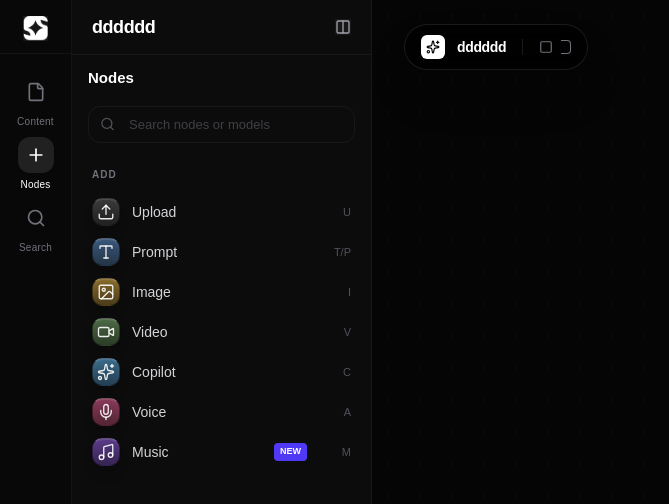
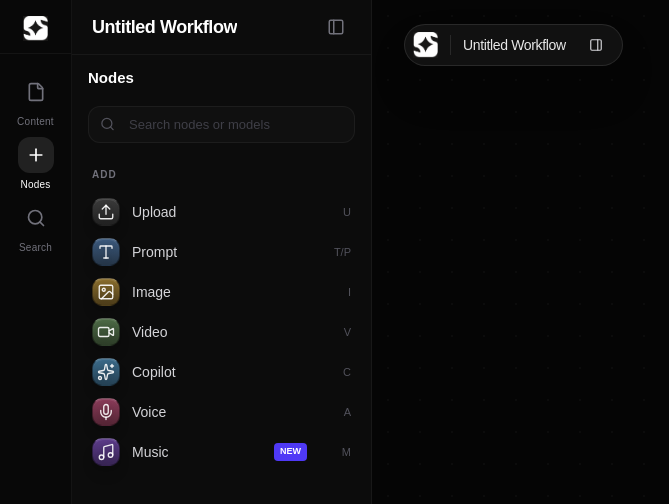
Before and after one commit to ani-ali/workflow, a Next.js app: page /Untitledworkflow in a window 1280 px wide. Shown: the top 504 px of the page, without its empty margins (0-669 px from the left). Built offline with nearby package versions, Linux system fonts and the light colour scheme.

Commit message:
changes in workflow section with header

```diff
--- a/app/Untitledworkflow/page.tsx
+++ b/app/Untitledworkflow/page.tsx
@@ -1,11 +1,11 @@
 "use client";
-
 import React, { useState, useRef, useEffect } from 'react';
 import Image from 'next/image';
 import {
   Upload, Type, Image as ImageIcon, Video,
   Sparkles, Mic, Music, Search,
-  Square, File, Plus, Columns
+  Square, File, Plus, Columns,
+  PanelRight
 } from 'lucide-react';
 
 // --- SUB-COMPONENTS ---
@@ -43,10 +43,9 @@ function IconButton({ icon, label, active = false, onClick }: { icon: React.Reac
 }
 
 // --- MAIN COMPONENT ---
-
 export default function NodeEditor() {
   const [isSidebarOpen, setIsSidebarOpen] = useState(true);
-  const [projectName, setProjectName] = useState("dddddd"); // Matches your image
+  const [projectName, setProjectName] = useState("Untitled Workflow");
   const [isEditing, setIsEditing] = useState(false);
   const inputRef = useRef<HTMLInputElement>(null);
 
@@ -60,28 +59,23 @@ export default function NodeEditor() {
   return (
     <div className="flex h-screen w-full bg-[#000000] text-zinc-300 font-sans overflow-hidden">
 
-      {/* LEFT NAVIGATION STRIP */}
-      <aside className="w-[72px] flex flex-col items-center py-4  border-r border-white/5 bg-[#080808] z-30">
+      {/* WRAPPER FOR LEFT UI - This entire block hides when isSidebarOpen is false */}
+      {isSidebarOpen && (
+        <div className="flex animate-in slide-in-from-left duration-300 ease-out h-full">
+          {/* 1. LEFT NAVIGATION STRIP */}
+          <aside className="w-[72px] flex flex-col items-center py-4 border-r border-white/5 bg-[#080808] z-30">
             <div className="mb-5 border-b border-white/5 w-full flex justify-center pb-3">
-
-         <Image src="/floww.png" alt="Logo"  width={'25'} height={'25'}/>
+              <Image src="/floww.png" alt="Logo" width={25} height={25} />
             </div>
             <nav className="flex flex-col gap-2 items-center flex-1">
               <IconButton icon={<File size={20} />} label="Content" />
-          <IconButton
-            icon={<Plus size={20} />}
-            label="Nodes"
-            active={isSidebarOpen}
-            onClick={() => setIsSidebarOpen(!isSidebarOpen)}
-          />
+              <IconButton icon={<Plus size={20} />} label="Nodes" active={true} />
               <IconButton icon={<Search size={20} />} label="Search" />
             </nav>
           </aside>
 
-      {/* EXPANDABLE NODES SIDEBAR */}
-      {isSidebarOpen && (
-        <aside className="w-[300px] bg-[#0c0c0c] border-r border-white/5 flex flex-col animate-in slide-in-from-left duration-300 ease-out">
-          {/* SYNCED PROJECT NAME HEADER */}
+          {/* 2. EXPANDABLE NODES SIDEBAR */}
+          <aside className="w-[300px] bg-[#0c0c0c] border-r border-white/5 flex flex-col z-20">
             <div className="h-[55px] flex items-center justify-between px-5 border-b border-white/5">
               {isEditing ? (
                 <input
@@ -90,33 +84,31 @@ export default function NodeEditor() {
                   onChange={(e) => setProjectName(e.target.value)}
                   onBlur={() => setIsEditing(false)}
                   onKeyDown={(e) => e.key === 'Enter' && setIsEditing(false)}
-                className="bg-transparent text-[18px] font-bold text-white outline-none w-full border border-white/10 rounded-xl mr-2"
+                  className="bg-transparent text-[18px] font-bold text-white outline-none w-full border border-white/10 rounded-xl px-2"
                 />
               ) : (
                 <h1
                   onClick={() => setIsEditing(true)}
-                className="text-[18px] font-bold text-white tracking-tight  cursor-pointer hover:opacity-80 transition-opacity"
+                  className="text-[18px] font-bold text-white tracking-tight cursor-pointer hover:opacity-80 transition-opacity truncate"
                 >
                   {projectName}
                 </h1>
               )}
 
-            {/* Sidebar Toggle Icon like in your image */}
+              {/* Internal Toggle - Hides both */}
               <div
-              className=" border-white/10 bg-white/5 cursor-pointer"
+                className="p-1.5 hover:bg-white/5 rounded-lg cursor-pointer transition-colors"
                 onClick={() => setIsSidebarOpen(false)}
               >
-              <Columns size={16} className="text-zinc-400 rotate-180" />
+                <PanelRight size={18} className="text-zinc-500 rotate-180" />
               </div>
             </div>
 
             <div className="p-4 mt-3 pt-0 flex-1 overflow-y-auto no-scrollbar">
-            {/* "Nodes" Title exactly as requested */}
               <h2 className="text-[15px] font-bold text-white mb-4">Nodes</h2>
-
               <div className="relative mb-6">
                 <Search className="absolute left-3 top-1/2 -translate-y-1/2 text-zinc-600" size={15} />
-              <input type="text" placeholder="Search nodes or models" className="w-full  border border-white/5 rounded-xl py-2 pl-10 pr-4 text-[13px] focus:outline-none focus:border-white/20 transition-all placeholder:text-zinc-700" />
+                <input type="text" placeholder="Search nodes or models" className="w-full bg-white/[0.02] border border-white/5 rounded-xl py-2 pl-10 pr-4 text-[13px] focus:outline-none focus:border-white/20 transition-all placeholder:text-zinc-700" />
               </div>
 
               <div className="space-y-1">
@@ -131,30 +123,32 @@ export default function NodeEditor() {
               </div>
             </div>
           </aside>
+        </div>
       )}
 
       {/* MAIN CANVAS AREA */}
       <main className="flex-1 relative bg-[#050505]">
         <div className="absolute inset-0 opacity-[0.03]" style={{ backgroundImage: 'radial-gradient(#ffffff 1px, transparent 1px)', backgroundSize: '32px 32px' }} />
 
-        {/* SYNCED FLOATING TOOLBAR */}
-        <div className="absolute top-6 left-8 flex items-center gap-3 bg-black/80 backdrop-blur-md border border-white/10 px-4 py-2.5 rounded-full shadow-2xl">
-          <div className="w-6 h-6 bg-white rounded-md flex items-center justify-center">
-            <Sparkles size={14} className="text-black" />
-          </div>
+        {/* FLOATING TOOLBAR */}
+        <div className="absolute top-6 left-8 flex items-center bg-[#111111] border border-white/10 pl-2 pr-3 py-1.5 rounded-full shadow-2xl transition-all hover:border-white/20 z-30">
+                        <Image src="/floww.png" alt="Logo" width={25} height={25} />
 
+          <div className="w-px h-5 bg-white/10 mx-3" />
           <span
             onClick={() => setIsEditing(true)}
-            className="text-sm font-semibold text-white tracking-tight cursor-pointer hover:text-zinc-300"
+            className="text-[14px] font-medium text-white/90 tracking-tight cursor-pointer hover:text-white mr-4"
           >
             {projectName}
           </span>
 
-          <div className="w-px h-4 bg-white/10 mx-1" />
+          {/* Main Toggle Button - Hides/Shows the entire Sidebar + Nav strip */}
+          <div
+            onClick={() => setIsSidebarOpen(!isSidebarOpen)}
+            className={`flex items-center justify-center w-7 h-7 rounded-lg  cursor-pointer transition-all ${isSidebarOpen ? '' : ''}`}
+          >
 
-          <div className="flex items-center gap-2 text-zinc-500 hover:text-white cursor-pointer transition-colors">
-            <Square size={14} />
-            <div className="w-[10px] h-[14px] border-r border-t border-b border-current rounded-r-sm" />
+            <PanelRight size={14} className={isSidebarOpen ? "" : "rotate-180"} />
           </div>
         </div>
       </main>
--- /dev/null
+++ b/app/workflowtabs/header.tsx
@@ -0,0 +1,82 @@
+import { Bell, ChevronDown, FileMinusCorner, MessageSquareMore, Search, Menu } from 'lucide-react';
+import React, { useState } from 'react';
+
+const Header = () => {
+  const [isMobileMenuOpen, setIsMobileMenuOpen] = useState(false);
+
+  return (
+    <header className="flex h-16 w-full items-center justify-between px-4 font-sans text-sm text-white">
+
+      {/* LEFT SECTION: Brand/Team Switcher */}
+      <div className="flex items-center gap-2">
+        <button className="flex items-center gap-2 rounded-lg bg-[#1a1a1a] px-3 py-1.5 transition hover:bg-[#252525]">
+          <FileMinusCorner size={15} className="text-white" />
+          <span className="font-bold whitespace-nowrap">All team creations</span>
+          <ChevronDown size={15} className="text-white" />
+        </button>
+      </div>
+
+      {/* RIGHT SECTION: Actions & Profile */}
+      <div className="flex items-center gap-2 md:gap-4">
+
+        {/* Search - Hidden on very small screens, shown on small+ */}
+        <button className="hidden sm:flex p-2 rounded-xl cursor-pointer bg-[#111111] text-white hover:bg-[#222]">
+          <Search size={15} />
+        </button>
+
+        {/* Contact Sales - Hidden on mobile/tablet */}
+        <button className="hidden lg:block rounded-xl bg-[#1a1a1a] px-4 py-1.5 font-bold transition hover:border-gray-500 border border-transparent">
+          Contact Sales
+        </button>
+
+        {/* Upgrade Button - Always visible but smaller on mobile */}
+        <div className="relative">
+          <button className="flex items-center gap-1 md:gap-2 rounded-lg bg-[#2b1d4a] px-3 md:px-4 py-1.5 font-semibold text-[#b794f4] transition hover:bg-[#36265e]">
+            <span>👑</span>
+            <span className="hidden xs:inline">Upgrade</span>
+          </button>
+          <span className="absolute -bottom-2 right-0 md:right-1 rounded-full bg-[#ff006e] px-1.5 py-0.5 text-[9px] md:text-[10px] font-bold text-white shadow-lg">
+            -30%
+          </span>
+        </div>
+
+        {/* User Workspace Dropdown - Hidden on mobile */}
+        <button className="hidden md:flex items-center gap-2 rounded-lg border border-gray-800 bg-black px-2 py-1 transition hover:bg-[#111]">
+          <div className="flex h-5 w-5 items-center justify-center rounded-full bg-[#2d5a27] text-[10px] font-bold">
+            A
+          </div>
+          <span className="max-w-[80px] lg:max-w-[100px] truncate">anishali28's p...</span>
+          <ChevronDown size={15} className="text-gray-500" />
+        </button>
+
+        {/* Utility Icons & Profile */}
+        <div className="flex items-center gap-2 md:gap-4 ml-1 md:ml-0">
+          <div className="hidden sm:flex items-center gap-3 text-white">
+            <MessageSquareMore size={18} className="cursor-pointer hover:opacity-80" />
+            <Bell size={18} className="cursor-pointer hover:opacity-80" />
+          </div>
+
+          {/* Avatar Profile */}
+          <div className="h-8 w-8 cursor-pointer overflow-hidden rounded-full border border-gray-700 bg-blue-500 flex-shrink-0">
+            <img
+              src="/path-to-your-avatar.jpg"
+              alt="User"
+              className="h-full w-full object-cover"
+              onError={(e) => e.currentTarget.src = 'https://ui-avatars.com/api/?name=Anish+Ali&background=0D8ABC&color=fff'}
+            />
+          </div>
+
+          {/* Mobile Menu Toggle (Only visible on small screens) */}
+          <button
+            className="md:hidden p-1 text-white"
+            onClick={() => setIsMobileMenuOpen(!isMobileMenuOpen)}
+          >
+            <Menu size={20} />
+          </button>
+        </div>
+      </div>
+    </header>
+  );
+};
+
+export default Header;
--- a/app/workflowtabs/page.tsx
+++ b/app/workflowtabs/page.tsx
@@ -3,6 +3,7 @@ import { useState } from "react";
 import Sidebar from "../components/sidebar";
 import { Plus, Search, Play } from "lucide-react";
 import Link from "next/link";
+import Header from "./header";
 
 const Page = () => {
     const [activeTab, setActiveTab] = useState("my-workflows");
@@ -12,6 +13,7 @@ const Page = () => {
             <Sidebar />
 
             <div className="w-full">
+                <Header/>
                 <div className=" bg-[#0a0a0a] text-white p-8 font-sans">
                     {/* Header Banner */}
                     <div className="flex justify-between items-center w-full bg-[#111111] rounded-3xl p-10 overflow-hidden mb-8">
```
Lines whose indentation alone changed are shown as unchanged.
